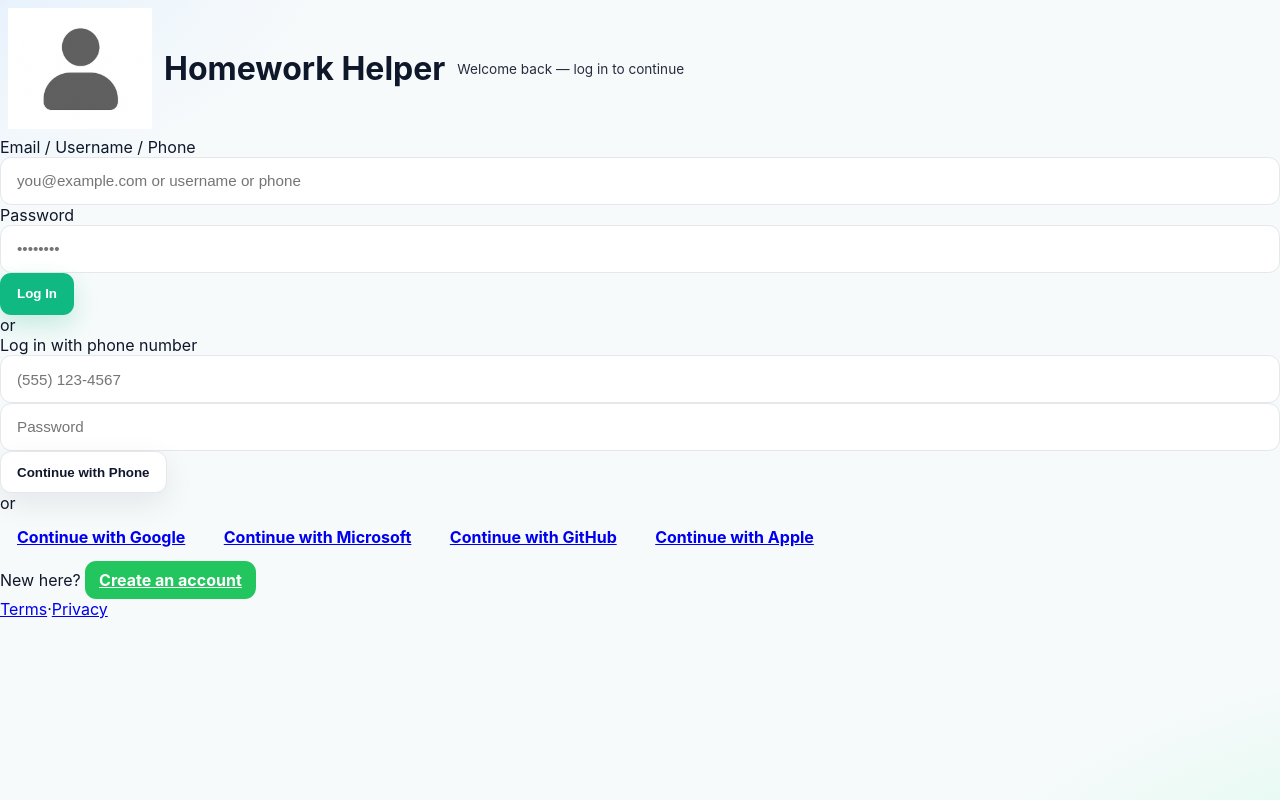
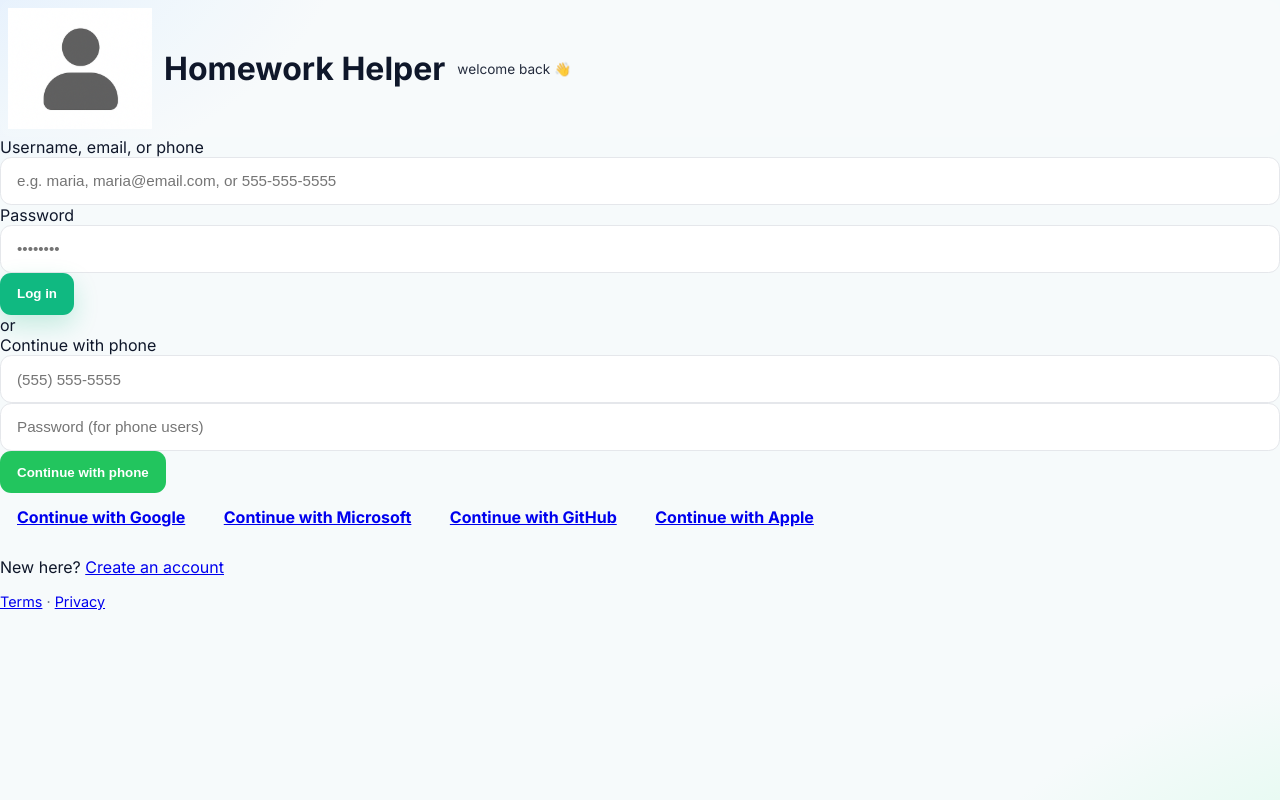
Before and after one commit to Nate5599/homework-helper, a Flask app: page /login in a window 1280 px wide. Run offline with Flask 3, Linux system fonts and the light colour scheme.

Commit message:
Auth screens restored + nebula purple main cards

```diff
--- a/static/style.css
+++ b/static/style.css
@@ -150,3 +150,42 @@ body{
   .app-shell{grid-template-columns:1fr}
   .sidebar{position:sticky; top:0; z-index:10}
 }
+/* === Nebula Purple Cards (override) === */
+:root{
+  --nebula1: #2a225f;   /* deep purple */
+  --nebula2: #3a2b84;   /* nebula accent */
+  --nebulaBorder: rgba(255,255,255,.14);
+  --nebulaText: #f5f7ff;
+}
+
+/* main content cards and similar blocks */
+.card,
+.answer,
+.history .item,
+.calendar {
+  background: linear-gradient(180deg, var(--nebula1) 0%, var(--nebula2) 100%) !important;
+  color: var(--nebulaText) !important;
+  border-color: var(--nebulaBorder) !important;
+}
+
+/* calendar cells stay light for readability, but the header bar is purple */
+.calendar .cal-toolbar {
+  background: linear-gradient(180deg, rgba(255,255,255,.06), rgba(255,255,255,.02));
+  color: var(--nebulaText);
+  border-bottom-color: var(--nebulaBorder);
+}
+/* optional: make day cells slightly tinted instead of stark white */
+.cal-grid .cell{
+  background: rgba(255,255,255,.96);
+}
+
+/* answer/history links readable */
+.card a, .answer a, .history .item a { color: #c7d2fe; }
+
+/* inputs/buttons inside purple cards should pop */
+.card .input, .card input[type="date"]{
+  background:#ffffff; color:#0f172a; border:1px solid #e5e7eb;
+}
+.card .btn.btn-ghost{
+  background:#ffffff; color:#0f172a; border-color:#e5e7eb;
+}
--- a/templates/login.html
+++ b/templates/login.html
@@ -1,49 +1,48 @@
 <!DOCTYPE html>
 <html lang="en">
 <head>
-  <meta charset="UTF-8">
-  <title>Login – Homework Helper</title>
-  <meta name="viewport" content="width=device-width,initial-scale=1">
-  <link rel="stylesheet" href="{{ url_for('static', filename='style.css') }}">
+  <meta charset="UTF-8" />
+  <title>Log in · Homework Helper</title>
+  <meta name="viewport" content="width=device-width, initial-scale=1" />
+  <link rel="preconnect" href="https://fonts.googleapis.com"/>
+  <link rel="preconnect" href="https://fonts.gstatic.com" crossorigin/>
+  <link href="https://fonts.googleapis.com/css2?family=Inter:wght@400;600;700&display=swap" rel="stylesheet"/>
+  <link rel="stylesheet" href="{{ url_for('static', filename='style.css') }}" />
 </head>
 <body class="auth-body">
   <div class="auth-wrap">
     <div class="auth-card">
-
       <div class="brand">
-        <img src="{{ url_for('static', filename='images/default_avatar.png') }}" class="brand-logo" alt="logo">
+        <img class="brand-logo" src="{{ url_for('static', filename='images/default_avatar.png') }}" alt="">
         <h1 class="brand-title">Homework Helper</h1>
-        <p class="brand-sub">Welcome back — log in to continue</p>
+        <div class="brand-sub">welcome back 👋</div>
       </div>
 
       {% if error %}
-      <div class="alert error">{{ error }}</div>
+        <div class="alert error">{{ error }}</div>
       {% endif %}
 
-      <!-- Username / Email / Phone + Password -->
-      <form method="POST" action="/login" class="form">
-        <label class="form-label" for="identifier">Email / Username / Phone</label>
-        <input class="input" id="identifier" name="identifier" placeholder="you@example.com or username or phone" required>
+      <!-- Email / Username / Phone login -->
+      <form class="form" method="POST" action="/login">
+        <label class="form-label" for="identifier">Username, email, or phone</label>
+        <input class="input" id="identifier" name="identifier" placeholder="e.g. maria, maria@email.com, or 555-555-5555">
 
         <label class="form-label" for="password">Password</label>
-        <input class="input" id="password" type="password" name="password" placeholder="••••••••" required>
+        <input class="input" id="password" type="password" name="password" placeholder="••••••••">
 
-        <button class="btn btn-primary w-100" type="submit">Log In</button>
+        <button class="btn btn-primary w-100 mt-2" type="submit">Log in</button>
       </form>
 
       <div class="hr"><span>or</span></div>
 
-      <!-- Phone + Password (separate handler) -->
-      <form method="POST" action="/login/phone" class="form">
-        <label class="form-label" for="phone">Log in with phone number</label>
-        <input class="input" id="phone" name="phone" placeholder="(555) 123-4567" inputmode="tel">
-        <input class="input" type="password" name="password" placeholder="Password">
-        <button class="btn btn-ghost w-100" type="submit">Continue with Phone</button>
+      <!-- Phone + Social (test mode routes already in your main.py) -->
+      <form class="form" method="POST" action="/login/phone">
+        <label class="form-label" for="phone">Continue with phone</label>
+        <input class="input" id="phone" name="phone" placeholder="(555) 555-5555">
+        <input class="input" type="password" name="password" placeholder="Password (for phone users)">
+        <button class="btn btn-accent w-100" type="submit">Continue with phone</button>
       </form>
 
-      <div class="hr"><span>or</span></div>
-
-      <!-- Socials (dev/test mode routes) -->
       <div class="social-login">
         <a class="btn social google w-100" href="/auth/dev/google">Continue with Google</a>
         <a class="btn social microsoft w-100" href="/auth/dev/microsoft">Continue with Microsoft</a>
@@ -51,15 +50,14 @@
         <a class="btn social apple w-100" href="/auth/dev/apple">Continue with Apple</a>
       </div>
 
-      <div class="mt-3 center" style="gap:.5rem;">
+      <p class="mt-3 center" style="gap:.4rem;">
         <span>New here?</span>
-        <a href="/signup" class="btn btn-accent" style="padding:.5rem .8rem;">Create an account</a>
-      </div>
+        <a href="/signup">Create an account</a>
+      </p>
 
-      <div class="mt-2 center" style="gap:.5rem;">
-        <a class="link" href="/terms">Terms</a><span>·</span><a class="link" href="/privacy">Privacy</a>
-      </div>
-
+      <p class="center mt-2" style="gap:.4rem;font-size:.9rem;color:#6b7280;">
+        <a href="/terms">Terms</a> · <a href="/privacy">Privacy</a>
+      </p>
     </div>
   </div>
 </body>
```
Also changed, not shown: templates/signup.html (+22 -20 lines).
